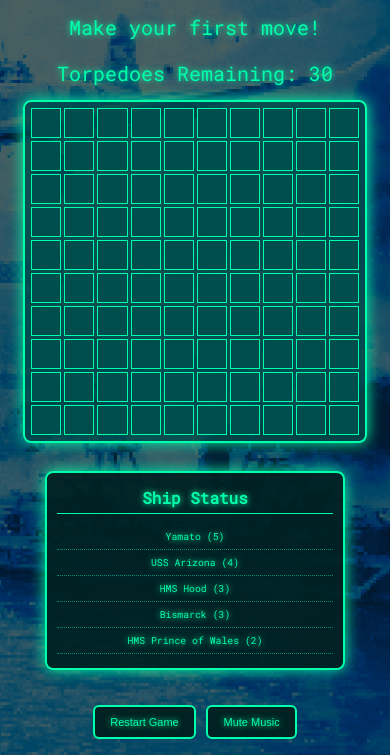
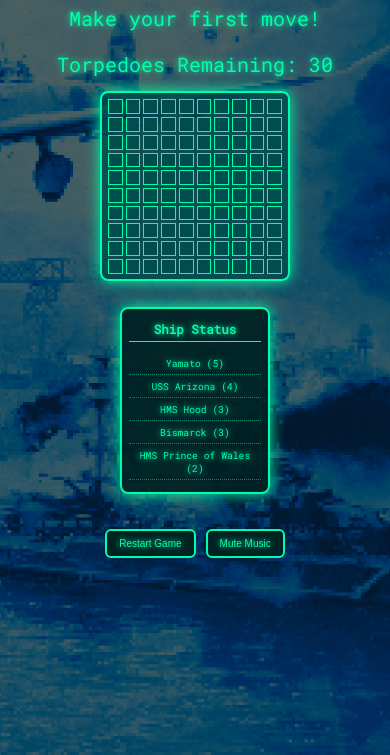
Before and after one commit to ironsignalworks/depthcharge, a plain HTML site: page index.html in a window 390 px wide. Shown: the part 89-844 px from the top of the page. Drawn offline with Linux system fonts and the light colour scheme.

Commit message:
Update style.css

```diff
--- a/style.css
+++ b/style.css
@@ -2,22 +2,23 @@ html, body {
   margin: 0;
   padding: 0;
   min-height: 100dvh;
-  width: 100vw;
   font-family: 'Roboto Mono', monospace;
-  font-size: 62.5%; /* 1rem = 10px */
+  font-size: 62.5%;
   background: url('bg.png') center/cover no-repeat #000;
   color: #00ffaa;
   text-shadow: 0 0 6px #00ffaa;
   overflow-x: hidden;
+  box-sizing: border-box;
+  width: 100%; /* Remove 100vw to avoid horizontal overflow */
 }
 
 *, *::before, *::after {
-  box-sizing: border-box;
+  box-sizing: inherit;
 }
 
 .game-section {
   min-height: 100vh;
-  width: 100vw;
+  width: 100%;
   display: flex;
   flex-direction: column;
   align-items: center;
@@ -44,7 +45,7 @@ html, body {
   align-items: flex-start;
   gap: 2vw;
   width: 100%;
-  max-width: 720px;
+  max-width: 520px;   /* << was 720px, downsized for all screens */
   margin: 0 auto 2.5rem auto;
   flex-wrap: wrap;
 }
@@ -59,11 +60,13 @@ html, body {
   border: 2px solid #00ffaa;
   border-radius: 8px;
   box-shadow: 0 0 15px #00ffaa;
-  width: min(26vw, 260px);      /* << Downsized for desktop */
-  height: min(26vw, 260px);
+  width: min(44vw, 220px);   /* << downsized for fit */
+  height: min(44vw, 220px);
   aspect-ratio: 1 / 1;
-  min-width: 130px;
-  min-height: 130px;
+  min-width: 120px;
+  min-height: 120px;
+  max-width: 220px;
+  max-height: 220px;
 }
 
 .cell {
@@ -76,45 +79,34 @@ html, body {
   align-items: center;
   justify-content: center;
   cursor: pointer;
-  font-size: 1.7rem;
+  font-size: 1.5rem;
   font-weight: bold;
   color: yellow;
   text-shadow: 0 0 5px orange;
 }
 
-.cell.hit {
-  background-color: #ff3333;
-  box-shadow: 0 0 10px #ff5555;
-  cursor: default;
-}
-.cell.miss {
-  background-color: #999;
-  opacity: 0.7;
-  cursor: default;
-}
-.cell.sunk-part {
-  background-color: #8B0000;
-  box-shadow: 0 0 15px 5px #FF4500;
-  color: #FFD700;
-}
+.cell.hit { background-color: #ff3333; box-shadow: 0 0 10px #ff5555; cursor: default; }
+.cell.miss { background-color: #999; opacity: 0.7; cursor: default; }
+.cell.sunk-part { background-color: #8B0000; box-shadow: 0 0 15px 5px #FF4500; color: #FFD700; }
 
 /* SIDEBAR */
 #shipStatus {
   background: rgba(0, 34, 34, 0.92);
   border: 2px solid #00ffaa;
   border-radius: 8px;
-  padding: 1.4rem 1rem;
-  width: min(28vw, 220px);
-  min-width: 120px;
-  max-width: 96vw;
+  padding: 1.2rem 0.7rem;
+  width: min(36vw, 180px);  /* much smaller max */
+  min-width: 100px;
+  max-width: 180px;
   margin: 0 0 0 1vw;
   box-shadow: 0 0 15px #00ffaa;
-  font-size: 1.2rem;
+  font-size: 1.1rem;
   text-shadow: 0 0 6px #00ffaa;
   text-align: center;
+  align-self: flex-start; /* makes it top-aligned in flexbox */
 }
 #shipStatus h2 {
-  font-size: 1.6rem;
+  font-size: 1.25rem;
   margin: 0 0 10px 0;
   border-bottom: 1px solid #00ffaa;
   padding-bottom: 0.3em;
@@ -127,7 +119,7 @@ html, body {
   text-align: center;
 }
 #shipStatus li {
-  padding: 6px 0;
+  padding: 5px 0 4px 0;
   border-bottom: 1px dotted #008877;
 }
 #shipStatus li.sunk {
@@ -146,8 +138,8 @@ html, body {
   justify-content: center;
 }
 .controls button {
-  padding: 0.8em 1.4em;
-  font-size: 1.3rem;
+  padding: 0.7em 1.2em;
+  font-size: 1.15rem;
   background-color: #002222;
   color: #00ffaa;
   border: 2px solid #00ffaa;
@@ -179,7 +171,7 @@ html, body {
   text-shadow: 0 0 6px #00ffaa;
 }
 .popup img {
-  max-width: 350px;
+  max-width: 240px;
   margin-bottom: 10px;
   border-radius: 5px;
 }
@@ -197,11 +189,11 @@ html, body {
   width: 100%;
 }
 .overlay-content h1 {
-  font-size: 10rem;         /* << LARGER Game Over */
+  font-size: 4.2rem;
   color: #ff4444;
   font-weight: bold;
   text-shadow: 0 0 22px #ff0000, 0 0 10px #ff0000;
-  margin-bottom: 0.2em;
+  margin-bottom: 0.4em;
   margin-top: 0;
   text-align: center;
   letter-spacing: 0.03em;
@@ -231,29 +223,31 @@ html, body {
   #gameContainer {
     flex-direction: column;
     align-items: center;
-    gap: 16px;
+    gap: 14px;
     max-width: 100vw;
-    width: 100vw;
+    width: 100%;
   }
   #board {
-    width: min(88vw, 300px);
-    height: min(88vw, 300px);
-    min-width: 110px;
-    min-height: 110px;
+    width: min(88vw, 260px);
+    height: min(88vw, 260px);
+    min-width: 100px;
+    min-height: 100px;
+    max-width: 260px;
+    max-height: 260px;
   }
   #shipStatus {
-    width: 88vw;
-    max-width: 300px;
+    width: min(88vw, 170px);
+    max-width: 170px;
     min-width: 80px;
     margin: 12px auto 0 auto;
-    font-size: 1.1rem;
+    font-size: 1.04rem;
   }
 }
 @media (max-width: 500px) {
-  .game-section h1 { font-size: 2rem; }
-  #board { width: 88vw; height: 88vw; }
-  #shipStatus { width: 88vw; font-size: 0.98rem; }
-  .controls button { font-size: 1.1rem; }
+  .game-section h1 { font-size: 1.4rem; }
+  #board { width: 86vw; height: 86vw; max-width: 190px; max-height: 190px;}
+  #shipStatus { width: min(86vw, 150px); font-size: 0.97rem; }
+  .controls button { font-size: 1rem; }
   .overlay-content h1 { font-size: 2.3rem; }
 }
 
```
